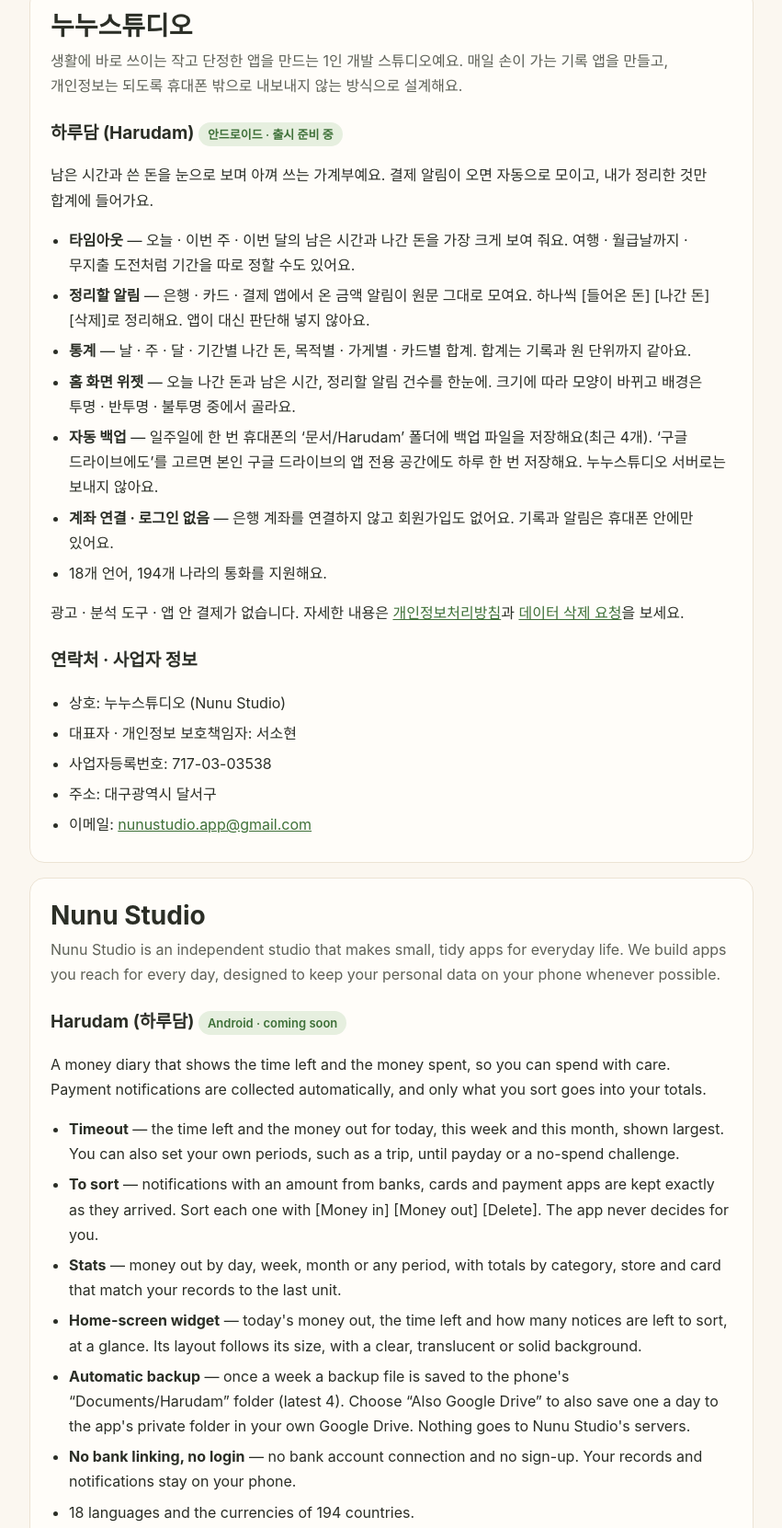
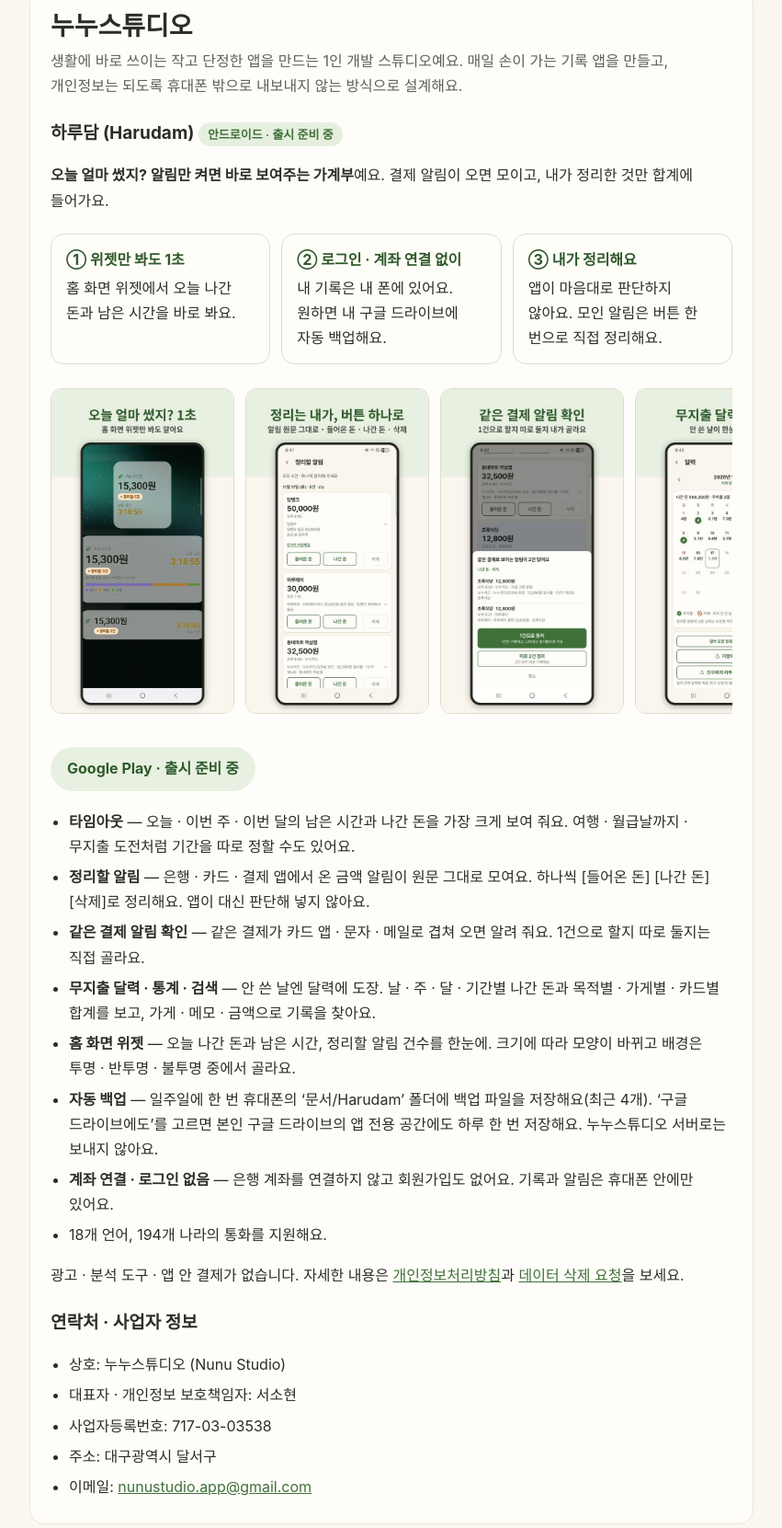
Before and after one commit to nunustudio-app/nunustudio-app.github.io, a plain HTML site: page index.html in a window 1280 px wide. Shown: the part 158-1819 px from the top of the page at 92% size, without its empty margins (214-1065 px from the left). Drawn offline with Linux system fonts and the light colour scheme.

Commit message:
하루담 소개: 강점 3가지, 스크린샷 4장(한·영), Play 버튼 자리(출시 후 연결)
Co-Authored-By: Claude Fable 5.2 <noreply@anthropic.com>
Claude-Session: https://claude.ai/code/session_01Kg9YRycbgd11LFG56NXY5V

```diff
--- a/index.html
+++ b/index.html
@@ -4,8 +4,16 @@
 <meta charset="utf-8">
 <meta name="viewport" content="width=device-width, initial-scale=1">
 <title>누누스튜디오 · Nunu Studio</title>
-<meta name="description" content="누누스튜디오(Nunu Studio)는 생활에 바로 쓰이는 작고 단정한 앱을 만드는 1인 개발 스튜디오입니다. 가계부 앱 하루담(Harudam).">
+<meta name="description" content="누누스튜디오(Nunu Studio)는 생활에 바로 쓰이는 작고 단정한 앱을 만드는 1인 개발 스튜디오입니다. 하루담(Harudam) — 오늘 얼마 썼지? 알림만 켜면 바로 보여주는 가계부.">
 <link rel="stylesheet" href="style.css">
+<style>
+.strengths{display:grid;grid-template-columns:repeat(auto-fit,minmax(200px,1fr));gap:12px;margin:16px 0;padding:0;list-style:none}
+.strengths li{border:1px solid #DEDBD0;border-radius:14px;padding:14px 16px;background:#FFFDF8}
+.strengths b{display:block;color:#2F5A2B;margin-bottom:4px}
+.shots{display:flex;gap:12px;overflow-x:auto;padding:4px 0 12px;margin:12px 0}
+.shots img{width:200px;height:auto;border-radius:12px;border:1px solid #DEDBD0;flex:0 0 auto}
+.play{display:inline-block;margin:8px 0 4px;padding:10px 18px;border-radius:999px;background:#E8F1E1;color:#2F5A2B;font-weight:700}
+</style>
 </head>
 <body>
 <header><a class="brand" href="./"><svg class="leaf" viewBox="0 0 24 24" aria-hidden="true"><path d="M5,19C5,11 10,5.5 19,5C19.5,13.5 14,19 6,19Z" fill="#3F7139" fill-opacity=".2"/><path d="M5,19C5,11 10,5.5 19,5C19.5,13.5 14,19 6,19M5,19L13,11" fill="none" stroke="#3F7139" stroke-width="1.8" stroke-linecap="round" stroke-linejoin="round"/></svg><span>누누스튜디오 · Nunu Studio</span></a>
@@ -16,11 +24,24 @@
 <h1>누누스튜디오</h1>
 <p class="lead">생활에 바로 쓰이는 작고 단정한 앱을 만드는 1인 개발 스튜디오예요. 매일 손이 가는 기록 앱을 만들고, 개인정보는 되도록 휴대폰 밖으로 내보내지 않는 방식으로 설계해요.</p>
 <h2 id="harudam">하루담 (Harudam) <span class="tag">안드로이드 · 출시 준비 중</span></h2>
-<p>남은 시간과 쓴 돈을 눈으로 보며 아껴 쓰는 가계부예요. 결제 알림이 오면 자동으로 모이고, 내가 정리한 것만 합계에 들어가요.</p>
+<p><b>오늘 얼마 썼지? 알림만 켜면 바로 보여주는 가계부</b>예요. 결제 알림이 오면 모이고, 내가 정리한 것만 합계에 들어가요.</p>
+<ul class="strengths">
+<li><b>① 위젯만 봐도 1초</b>홈 화면 위젯에서 오늘 나간 돈과 남은 시간을 바로 봐요.</li>
+<li><b>② 로그인 · 계좌 연결 없이</b>내 기록은 내 폰에 있어요. 원하면 내 구글 드라이브에 자동 백업해요.</li>
+<li><b>③ 내가 정리해요</b>앱이 마음대로 판단하지 않아요. 모인 알림은 버튼 한 번으로 직접 정리해요.</li>
+</ul>
+<div class="shots">
+<img src="harudam/ko-01-widget.jpg" width="540" height="960" loading="lazy" alt="홈 화면 위젯: 오늘 나간 돈과 남은 시간">
+<img src="harudam/ko-03-sort.jpg" width="540" height="960" loading="lazy" alt="정리할 알림: 알림 원문과 들어온 돈 · 나간 돈 · 삭제 버튼">
+<img src="harudam/ko-04-dup.jpg" width="540" height="960" loading="lazy" alt="같은 결제 확인: 1건으로 할지 따로 둘지 고르는 창">
+<img src="harudam/ko-05-calendar.jpg" width="540" height="960" loading="lazy" alt="달력: 날마다 나간 돈과 무지출 도장">
+</div>
+<p><!-- PLAY_LINK_KO: 출시 후 <a class="play" href="https://play.google.com/store/apps/details?id=com.nunustudio.harudam">Google Play에서 받기</a> 로 바꿈 --><span class="play">Google Play · 출시 준비 중</span></p>
 <ul>
 <li><b>타임아웃</b> — 오늘 · 이번 주 · 이번 달의 남은 시간과 나간 돈을 가장 크게 보여 줘요. 여행 · 월급날까지 · 무지출 도전처럼 기간을 따로 정할 수도 있어요.</li>
 <li><b>정리할 알림</b> — 은행 · 카드 · 결제 앱에서 온 금액 알림이 원문 그대로 모여요. 하나씩 [들어온 돈] [나간 돈] [삭제]로 정리해요. 앱이 대신 판단해 넣지 않아요.</li>
-<li><b>통계</b> — 날 · 주 · 달 · 기간별 나간 돈, 목적별 · 가게별 · 카드별 합계. 합계는 기록과 원 단위까지 같아요.</li>
+<li><b>같은 결제 알림 확인</b> — 같은 결제가 카드 앱 · 문자 · 메일로 겹쳐 오면 알려 줘요. 1건으로 할지 따로 둘지는 직접 골라요.</li>
+<li><b>무지출 달력 · 통계 · 검색</b> — 안 쓴 날엔 달력에 도장. 날 · 주 · 달 · 기간별 나간 돈과 목적별 · 가게별 · 카드별 합계를 보고, 가게 · 메모 · 금액으로 기록을 찾아요.</li>
 <li><b>홈 화면 위젯</b> — 오늘 나간 돈과 남은 시간, 정리할 알림 건수를 한눈에. 크기에 따라 모양이 바뀌고 배경은 투명 · 반투명 · 불투명 중에서 골라요.</li>
 <li><b>자동 백업</b> — 일주일에 한 번 휴대폰의 ‘문서/Harudam’ 폴더에 백업 파일을 저장해요(최근 4개). ‘구글 드라이브에도’를 고르면 본인 구글 드라이브의 앱 전용 공간에도 하루 한 번 저장해요. 누누스튜디오 서버로는 보내지 않아요.</li>
 <li><b>계좌 연결 · 로그인 없음</b> — 은행 계좌를 연결하지 않고 회원가입도 없어요. 기록과 알림은 휴대폰 안에만 있어요.</li>
@@ -40,11 +61,24 @@
 <h1>Nunu Studio</h1>
 <p class="lead">Nunu Studio is an independent studio that makes small, tidy apps for everyday life. We build apps you reach for every day, designed to keep your personal data on your phone whenever possible.</p>
 <h2>Harudam (하루담) <span class="tag">Android · coming soon</span></h2>
-<p>A money diary that shows the time left and the money spent, so you can spend with care. Payment notifications are collected automatically, and only what you sort goes into your totals.</p>
+<p><b>How much did I spend today? Turn on notifications and see it right away.</b> Payment notifications are gathered for you, and only what you sort goes into your totals.</p>
+<ul class="strengths">
+<li><b>① One glance at the widget</b>See today's spending and the time left right on your home screen.</li>
+<li><b>② No login, no bank linking</b>Your records stay on your phone, with optional automatic backup to your own Google Drive.</li>
+<li><b>③ You do the sorting</b>The app doesn't decide for you. You sort each notification with one tap.</li>
+</ul>
+<div class="shots">
+<img src="harudam/en-01-widget.jpg" width="540" height="960" loading="lazy" alt="Home screen widget: today's spending and time left">
+<img src="harudam/en-03-sort.jpg" width="540" height="960" loading="lazy" alt="To sort: the notification text with Money in, Money out or Delete">
+<img src="harudam/en-04-dup.jpg" width="540" height="960" loading="lazy" alt="Same-payment check: choose one payment or separate">
+<img src="harudam/en-05-calendar.jpg" width="540" height="960" loading="lazy" alt="Calendar: daily spending with no-spend stamps">
+</div>
+<p><!-- PLAY_LINK_EN: after launch, replace with <a class="play" href="https://play.google.com/store/apps/details?id=com.nunustudio.harudam">Get it on Google Play</a> --><span class="play">Google Play · coming soon</span></p>
 <ul>
 <li><b>Timeout</b> — the time left and the money out for today, this week and this month, shown largest. You can also set your own periods, such as a trip, until payday or a no-spend challenge.</li>
 <li><b>To sort</b> — notifications with an amount from banks, cards and payment apps are kept exactly as they arrived. Sort each one with [Money in] [Money out] [Delete]. The app never decides for you.</li>
-<li><b>Stats</b> — money out by day, week, month or any period, with totals by category, store and card that match your records to the last unit.</li>
+<li><b>Same-payment check</b> — when one payment arrives through a card app, a text and an email, Harudam points it out. You choose whether it is one payment or separate ones.</li>
+<li><b>No-spend calendar, stats, search</b> — a stamp on the calendar for every no-spend day. See money out by day, week, month or any period with totals by category, store and card, and find records by store, note or amount.</li>
 <li><b>Home-screen widget</b> — today's money out, the time left and how many notices are left to sort, at a glance. Its layout follows its size, with a clear, translucent or solid background.</li>
 <li><b>Automatic backup</b> — once a week a backup file is saved to the phone's “Documents/Harudam” folder (latest 4). Choose “Also Google Drive” to also save one a day to the app's private folder in your own Google Drive. Nothing goes to Nunu Studio's servers.</li>
 <li><b>No bank linking, no login</b> — no bank account connection and no sign-up. Your records and notifications stay on your phone.</li>
```
Also changed, not shown: harudam/en-01-widget.jpg (added), harudam/en-03-sort.jpg (added), harudam/en-04-dup.jpg (added), harudam/en-05-calendar.jpg (added), harudam/ko-01-widget.jpg (added), harudam/ko-03-sort.jpg (added), harudam/ko-04-dup.jpg (added), harudam/ko-05-calendar.jpg (added).
